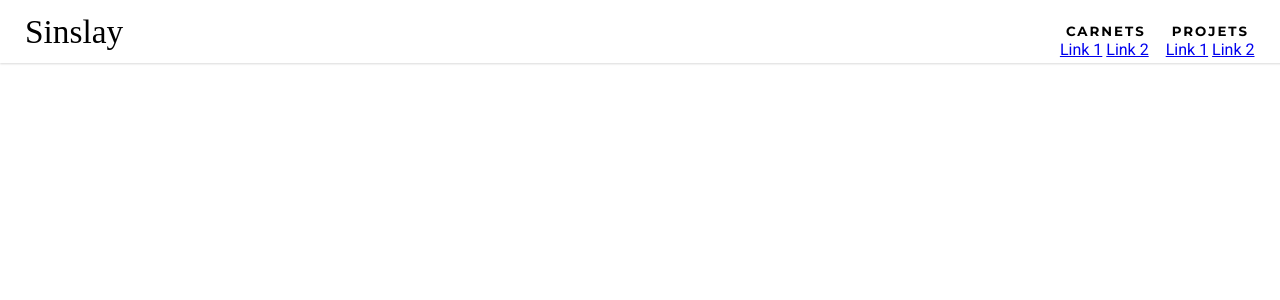
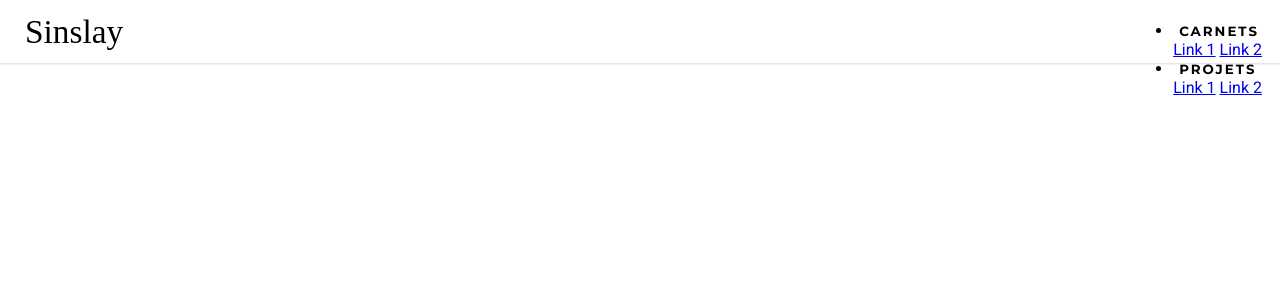
Before and after one commit to SinslayDang/SinslayDang.github.io, a Jekyll site: the page built from index.html, in a window 1280 px wide. Shown: the top 300 px of the page. Built offline with Jekyll 4.4.1, drawn with Linux system fonts in a browser that asks for light colours.

Commit message:
Update main.css

```diff
--- a/css/main.css
+++ b/css/main.css
@@ -31,7 +31,7 @@ nav ul {
         padding-right: 20px !important;
 }
 
-nav ul li {
+nav ul #liste {
         display: inline-block !important;
         margin-right: 10px;
 }
```
